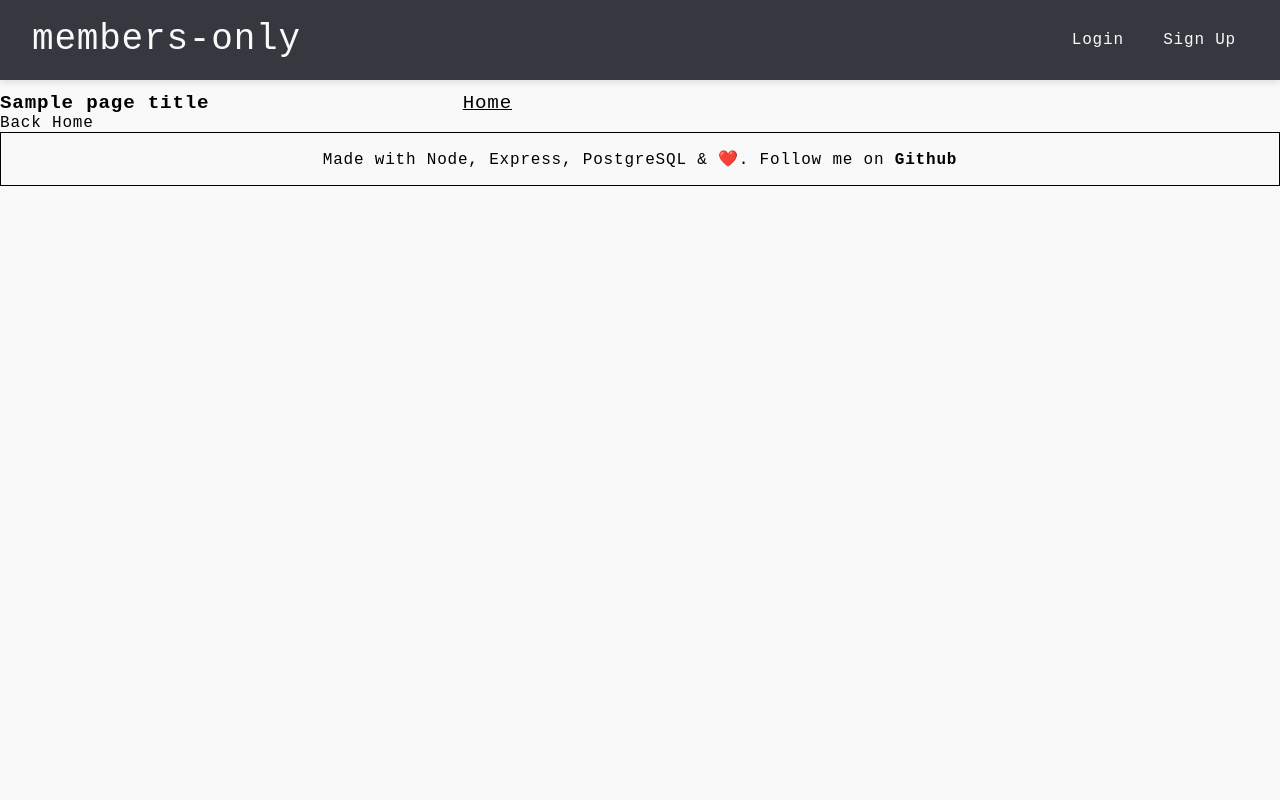
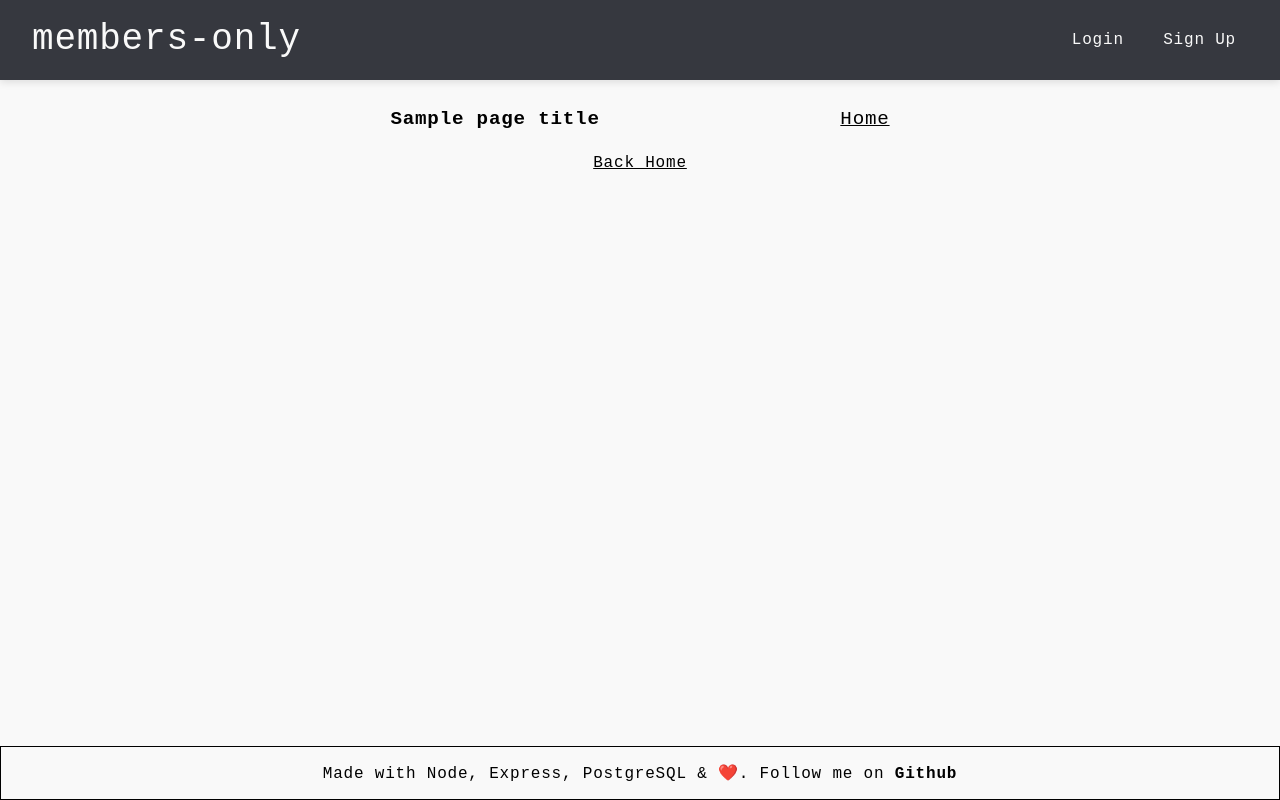
Before and after one commit to zakingslayerv22/members-only, a Node server app: template views/404.ejs in a window 1280 px wide. Run offline with Node 20, Linux system fonts and the light colour scheme; the template is opened without the code that fills it: most values are stand-ins (such as "Sample title", 1, 10 or a date in 2020); some libraries are stand-ins or nearby versions.

Commit message:
feat: structure 404 view to gain appearance and structure of messages index view

```diff
--- a/views/404.ejs
+++ b/views/404.ejs
@@ -4,10 +4,14 @@
 <%- include('./partials/head.ejs') %>
 
 <body>
-    <%- include('./partials/header.ejs') %>
-    <%- include('./partials/pageTitle.ejs') %>
-    <p><%= errorMessage %> <a href="/">Back Home</a></p>
-    <%- include('./partials/footer.ejs') %>
+    <div class="content-layout">
+        <%- include('./partials/header.ejs') %>
+        <main class="main-content">
+            <%- include('./partials/pageTitle.ejs') %>
+            <p class="page-info"><%= errorMessage %> <a href="/">Back Home</a></p>
+        </main>
+        <%- include('./partials/footer.ejs') %>
+    </div>
 </body>
 
 </html>
```
